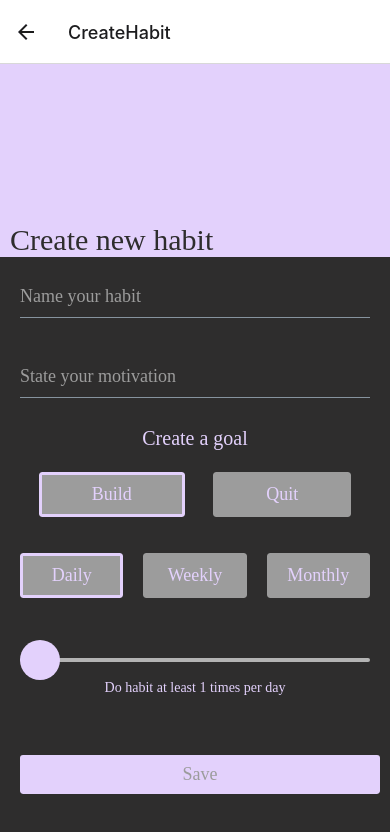
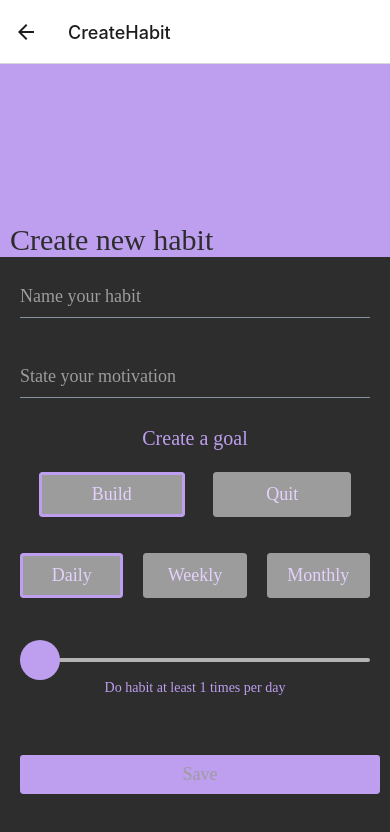
Before and after one commit to Cstew12/cse115A, a React Native app: screen /CreateHabit in a window 390 px wide. Shown: the top 832 px of the page. Built offline with nearby package versions, Linux system fonts and the light colour scheme.

Commit message:
Changed the purple coloring

```diff
--- a/app/screens/CreateHabitScreen.js
+++ b/app/screens/CreateHabitScreen.js
@@ -10,6 +10,9 @@ function CreateHabitScreen(props) {
     const [period, setPeriod] = useState('day');
     const [value, setValue] = useState(1);
     const [name, setName] = useState('');
+    const colors = {
+        purple: "#BD9EEF", // BD9EEF, E3D1FC
+    }
 
     return (
         <View style={styles.container}>
@@ -47,7 +50,7 @@ function CreateHabitScreen(props) {
                             alignSelf: 'center',
                             fontFamily: 'AvenirNext-Medium',
                             fontSize: 20,
-                            color: "#E3D1FC"
+                            color: colors.purple
                         }}>
                         Create a goal
                     </Text>
@@ -61,7 +64,7 @@ function CreateHabitScreen(props) {
 
                             buttonStyle= {{
                                 backgroundColor: '#9c9c9c',
-                                borderColor: build == 'Build' ? "#E3D1FC" : '#9c9c9c',
+                                borderColor: build == 'Build' ? colors.purple : '#9c9c9c',
                                 borderWidth: 3,
                                 paddingLeft: 50,
                                 paddingRight: 50
@@ -81,7 +84,7 @@ function CreateHabitScreen(props) {
                             buttonStyle= {{
                                 backgroundColor: '#9c9c9c',
                                 borderWidth: 3,
-                                borderColor: build == 'Quit' ? "#E3D1FC" : '#9c9c9c',
+                                borderColor: build == 'Quit' ? colors.purple : '#9c9c9c',
                                 paddingLeft: 50,
                                 paddingRight: 50
                             //marginTop: -10,
@@ -110,7 +113,7 @@ function CreateHabitScreen(props) {
                             buttonStyle= {{
                                 backgroundColor: '#9c9c9c',
                                 borderWidth: 3,
-                                borderColor: period == 'day' ? "#E3D1FC" : '#9c9c9c',
+                                borderColor: period == 'day' ? colors.purple : '#9c9c9c',
                             }}
 
                             titleStyle= {{
@@ -131,7 +134,7 @@ function CreateHabitScreen(props) {
                             buttonStyle= {{
                                 backgroundColor: '#9c9c9c',
                                 borderWidth: 3,
-                                borderColor: period == 'week' ? "#E3D1FC" : '#9c9c9c',
+                                borderColor: period == 'week' ? colors.purple : '#9c9c9c',
                             }}
 
                             titleStyle= {{
@@ -152,7 +155,7 @@ function CreateHabitScreen(props) {
                             buttonStyle= {{
                                 backgroundColor: '#9c9c9c',
                                 borderWidth: 3,
-                                borderColor: period == 'month' ? "#E3D1FC" : '#9c9c9c',
+                                borderColor: period == 'month' ? colors.purple : '#9c9c9c',
                             }}
 
                             titleStyle= {{
@@ -170,20 +173,20 @@ function CreateHabitScreen(props) {
                             minimumValue={1}
                             maximumValue={30}
                             thumbStyle = {{
-                                backgroundColor: "#E3D1FC"
+                                backgroundColor: colors.purple
                             }}
                             style = {{
                                 marginHorizontal: 10
                             }}
                             step={1}
-                            minimumTrackTintColor="#E3D1FC"
+                            minimumTrackTintColor={colors.purple}
                         />
                         <Text
                             style={{
                                 marginHorizontal: 10,
                                 alignSelf: 'center',
                                 fontFamily: 'AvenirNext-Regular',
-                                color: "#E3D1FC"
+                                color: colors.purple
                             }}>
                             {name == '' ? 'Do habit' : name} {build == 'Build' ? 'at least' : 'at most'} {value} times per {period}
                         </Text>
@@ -200,7 +203,7 @@ function CreateHabitScreen(props) {
                         }}
 
                         buttonStyle= {{
-                            backgroundColor: '#E3D1FC',
+                            backgroundColor: '#BD9EEF',
                         }}
 
                         titleStyle= {{
@@ -220,7 +223,7 @@ const styles = StyleSheet.create({
     },
     top: {
         flex: 1,
-        backgroundColor: '#E3D1FC',
+        backgroundColor: '#BD9EEF',
         justifyContent: 'flex-end'
     },
     bottom: {
```
